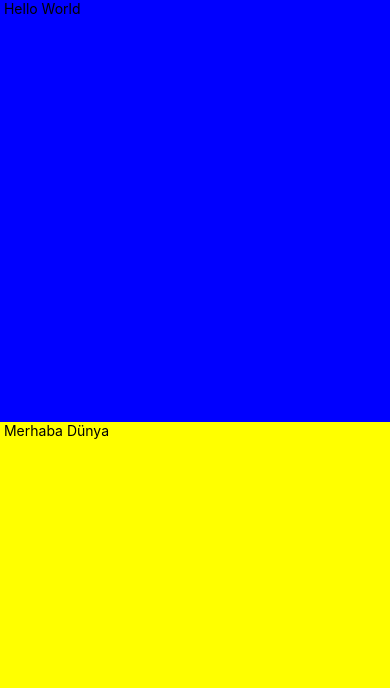
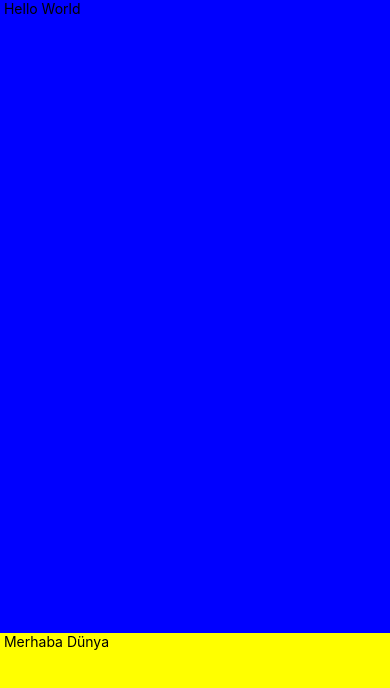
Before and after one commit to aytacbulanik/React_Native_App, a React Native app: screen / in a window 390 px wide. Shown: the top 688 px of the page. Built offline with nearby package versions, Linux system fonts and the light colour scheme.

Commit message:
flex added

```diff
--- a/App.js
+++ b/App.js
@@ -18,7 +18,7 @@ const styles = StyleSheet.create({
   container: {flex: 1},
   upperView: {
     backgroundColor: 'blue',
-    flex: 1,
+    flex: 3,
   },
   bottomView: {
     backgroundColor: 'yellow',
```
